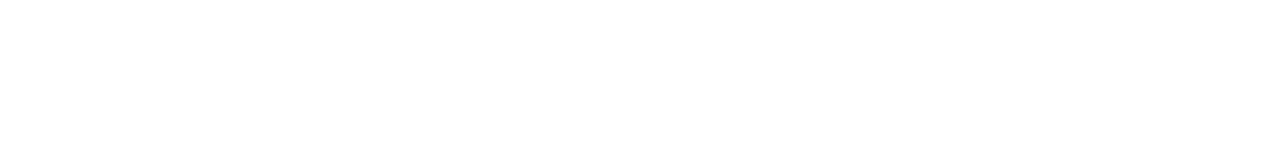
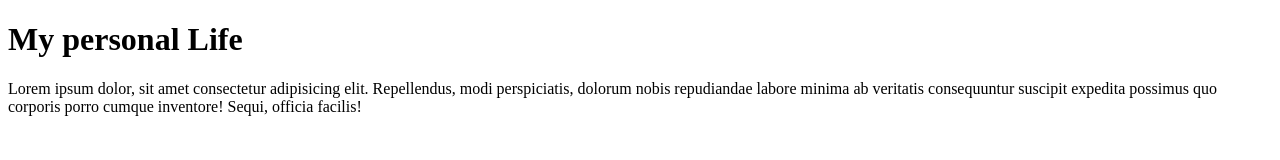
Before and after one commit to cath-mich/cath-mich.github.io, a plain HTML site: page index.html in a window 1280 px wide. Drawn offline with Linux system fonts and the light colour scheme.

Commit message:
feat:Personal info

```diff
--- a/index.html
+++ b/index.html
@@ -6,6 +6,8 @@
     <title>Document</title>
 </head>
 <body>
+    <h1>My personal Life</h1>
+         <p>Lorem ipsum dolor, sit amet consectetur adipisicing elit. Repellendus, modi perspiciatis, dolorum nobis repudiandae labore minima ab veritatis consequuntur suscipit expedita possimus quo corporis porro cumque inventore! Sequi, officia facilis!</p>
 
 </body>
 </html>
```
